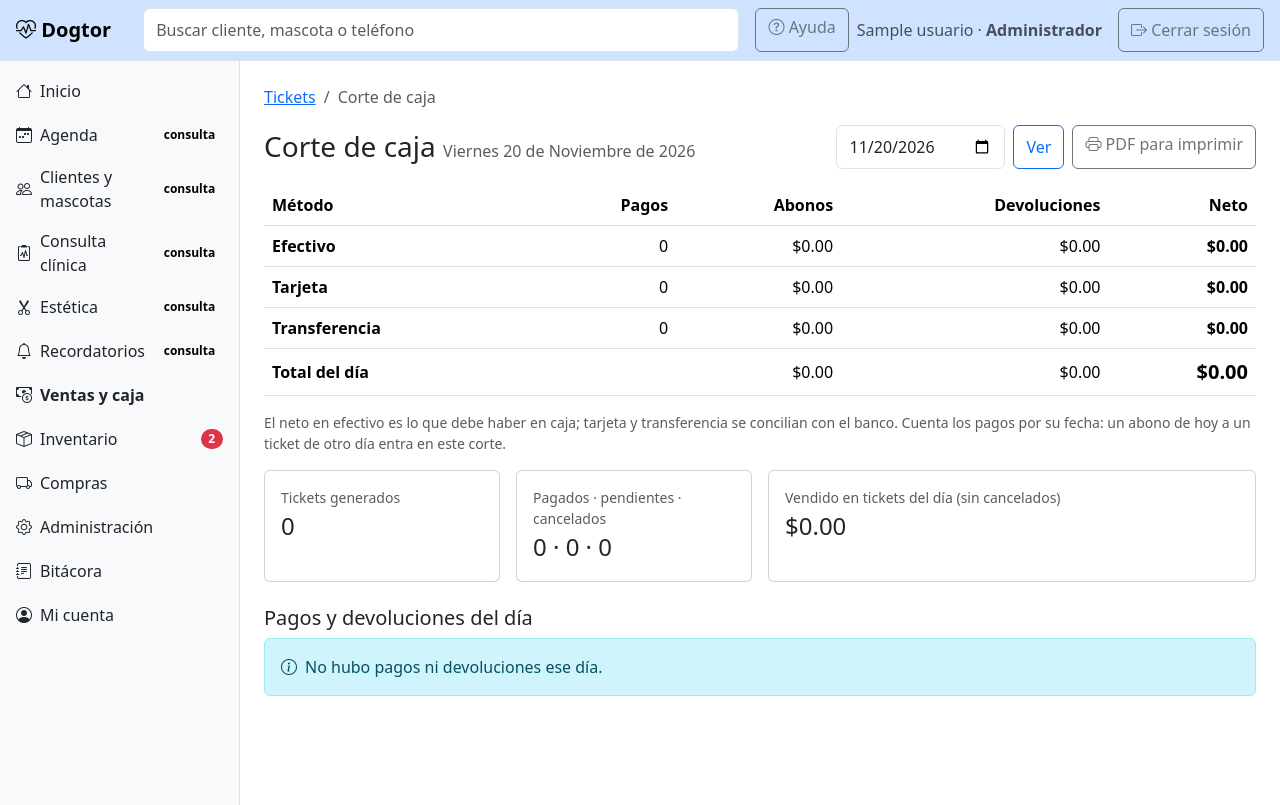
After one commit to JECR2005/dogtor-veterinaria, a Django app: page /ventas/corte/ in a window 1280 px wide. The commit adds this page. Run offline with Django 5.2, Linux system fonts and the light colour scheme; a user stored in the database is signed in; tables that the repository leaves empty hold one stand-in row (values such as "Sample post"); some libraries are stand-ins or nearby versions.

Commit message:
S4-13 y S4-14: corte de caja por método con PDF y aviso de tickets con saldo (bloque E)
- ventas/services.py: corte_de_caja (abonos, devoluciones y neto por método, por la fecha del pago;
  recibido y cambio en efectivo; resumen de tickets) y tickets_con_saldo.
- UI-19 /ventas/corte/ y su PDF tamaño carta con firmas de entrega y recepción.
- Inicio de Recepción y Administrador: tarjeta «Tickets con saldo»; /ventas/?pendientes=1.
- Pruebas: TI-12, PDF del corte y pendientes de cualquier día.

Co-Authored-By: Claude Opus 5.5 <noreply@anthropic.com>
Claude-Session: https://claude.ai/code/session_012qUdeRyn81jVz6kfdz3RHN

```diff
--- a/config/views.py
+++ b/config/views.py
@@ -19,6 +19,7 @@ def inicio(request):
     - Administrador: además, cuentas bloqueadas y alertas de inventario (S2-09).
     - Recepción y Administrador: recordatorios pendientes del día (S3-11).
     - Veterinario: avisos de estética por revisar; Estilista: atenciones por registrar hoy (S3-13).
+    - Recepción y Administrador: tickets con saldo pendiente (S4-14).
     """
     from agenda import services as agenda
     from agenda.models import EstadoCita
@@ -49,6 +50,11 @@ def inicio(request):
 
         recordatorios.generar(hoy)  # RF-09: la lista del día queda lista al entrar
         contexto["recordatorios_pendientes"] = recordatorios.pendientes(hoy).count()
+        from ventas.services import tickets_con_saldo
+
+        con_saldo = list(tickets_con_saldo())  # S4-14: lo que falta por cobrar
+        contexto["tickets_con_saldo"] = len(con_saldo)
+        contexto["saldo_pendiente"] = sum(t.saldo for t in con_saldo)
     if usuario.rol == Rol.VETERINARIO:
         from clinico.services import avisos_pendientes
 
--- /dev/null
+++ b/templates/ventas/corte.html
@@ -0,0 +1,64 @@
+{% extends "base.html" %}
+{% load formato %}
+{% block titulo %}Corte de caja{% endblock %}
+{% block ruta %}
+  <li class="breadcrumb-item"><a href="{% url 'ventas:lista' %}?fecha={{ dia|date:'Y-m-d' }}">Tickets</a></li>
+  <li class="breadcrumb-item active" aria-current="page">Corte de caja</li>
+{% endblock %}
+{% block contenido %}
+  {# UI-19 · Corte de caja: totales por método de pago, pagos y devoluciones del día (RF-13, TI-12) #}
+  <div class="d-flex flex-wrap align-items-center justify-content-between gap-2 mb-3">
+    <h1 class="h3 mb-0">Corte de caja <span class="fs-6 text-body-secondary">{{ dia|date:"l j \d\e F \d\e Y" }}</span></h1>
+    <div class="d-flex flex-wrap gap-2">
+      <form method="get" class="d-flex gap-2"><label class="visually-hidden" for="fecha">Día</label><input class="form-control" id="fecha" name="fecha" type="date" value="{{ dia|date:'Y-m-d' }}"><button class="btn btn-outline-primary" type="submit">Ver</button></form>
+      <a class="btn btn-outline-secondary" href="{% url 'ventas:corte_pdf' %}?fecha={{ dia|date:'Y-m-d' }}" target="_blank" rel="noopener"><i class="bi bi-printer" aria-hidden="true"></i> PDF para imprimir</a>
+    </div>
+  </div>
+
+  <div class="table-responsive"><table class="table align-middle" data-corte>
+    <thead><tr><th scope="col">Método</th><th scope="col" class="text-end">Pagos</th><th scope="col" class="text-end">Abonos</th><th scope="col" class="text-end">Devoluciones</th><th scope="col" class="text-end">Neto</th></tr></thead>
+    <tbody>
+      {% for fila in metodos %}
+        <tr data-metodo="{{ fila.metodo }}">
+          <th scope="row">{{ fila.metodo }}{% if fila.metodo == "Efectivo" and fila.cambio %}<div class="small fw-normal text-body-secondary">Recibido {{ fila.recibido|pesos }} · cambio entregado {{ fila.cambio|pesos }}</div>{% endif %}</th>
+          <td class="text-end">{{ fila.pagos }}</td>
+          <td class="text-end">{{ fila.abonos|pesos }}</td>
+          <td class="text-end">{{ fila.devoluciones|pesos }}</td>
+          <td class="text-end fw-semibold" data-neto>{{ fila.neto|pesos }}</td>
+        </tr>
+      {% endfor %}
+    </tbody>
+    <tfoot>
+      <tr><th scope="row" colspan="2">Total del día</th><td class="text-end">{{ totales.abonos|pesos }}</td><td class="text-end">{{ totales.devoluciones|pesos }}</td><td class="text-end fs-5 fw-semibold" data-total-neto>{{ totales.neto|pesos }}</td></tr>
+    </tfoot>
+  </table></div>
+  <p class="small text-body-secondary">El neto en efectivo es lo que debe haber en caja; tarjeta y transferencia se concilian con el banco. Cuenta los pagos por su fecha: un abono de hoy a un ticket de otro día entra en este corte.</p>
+
+  <div class="row g-3 mb-4">
+    <div class="col-6 col-lg-3"><div class="card h-100"><div class="card-body"><div class="small text-body-secondary">Tickets generados</div><div class="fs-4">{{ tickets.generados }}</div></div></div></div>
+    <div class="col-6 col-lg-3"><div class="card h-100"><div class="card-body"><div class="small text-body-secondary">Pagados · pendientes · cancelados</div><div class="fs-4">{{ tickets.pagados }} · {{ tickets.pendientes }} · {{ tickets.cancelados }}</div></div></div></div>
+    <div class="col-12 col-lg-6"><div class="card h-100"><div class="card-body"><div class="small text-body-secondary">Vendido en tickets del día (sin cancelados)</div><div class="fs-4">{{ tickets.vendido|pesos }}</div></div></div></div>
+  </div>
+
+  <h2 class="h5">Pagos y devoluciones del día</h2>
+  {% if pagos %}
+    <div class="table-responsive"><table class="table table-sm align-middle">
+      <thead><tr><th scope="col">Hora</th><th scope="col">Ticket</th><th scope="col">Cliente</th><th scope="col">Tipo</th><th scope="col">Método</th><th scope="col" class="text-end">Monto</th><th scope="col">Registró</th></tr></thead>
+      <tbody>
+        {% for pago in pagos %}
+          <tr>
+            <td class="text-nowrap">{{ pago.fecha_hora|time:"H:i" }}</td>
+            <td><a href="{% url 'ventas:ticket' pago.venta_id %}">{{ pago.venta.folio_ticket }}</a></td>
+            <td>{{ pago.venta.cliente }}</td>
+            <td>{{ pago.tipo }}</td>
+            <td>{{ pago.metodo }}</td>
+            <td class="text-end">{% if pago.tipo == "Devolución" %}−{% endif %}{{ pago.monto|pesos }}</td>
+            <td>{{ pago.empleado.nombre_completo }}</td>
+          </tr>
+        {% endfor %}
+      </tbody>
+    </table></div>
+  {% else %}
+    <div class="alert alert-info d-flex gap-2" role="status"><i class="bi bi-info-circle" aria-hidden="true"></i><span>No hubo pagos ni devoluciones ese día.</span></div>
+  {% endif %}
+{% endblock %}
--- a/ventas/services.py
+++ b/ventas/services.py
@@ -393,3 +393,62 @@ def cancelar_venta(venta, usuario, motivo):
         actual.save(update_fields=["estado", "motivo_cancelacion", "cancelo", "saldo"])
         bitacora.registrar(usuario, AccionBitacora.CANCELACION, actual, previos)  # RNF-03
     return actual
+
+
+# --- S4-13 y S4-14 · Corte de caja (RF-13, TI-12) -------------------------------------------
+def corte_de_caja(dia=None):
+    """UI-19 · Pagos y devoluciones del día por método; el neto es lo que debe haber en caja o en banco.
+
+    Cuenta por la fecha del pago (no la del ticket): un abono de hoy a un ticket de ayer entra en el corte de
+    hoy. En efectivo además se muestra lo recibido y el cambio entregado: recibido − cambio = abonos.
+    """
+    dia = dia or timezone.localdate()
+    inicio = timezone.make_aware(datetime.combine(dia, time.min))
+    pagos = list(
+        Pago.objects.filter(fecha_hora__gte=inicio, fecha_hora__lt=inicio + timedelta(days=1))
+        .select_related("venta__cliente", "empleado")
+        .order_by("fecha_hora", "id_pago")
+    )
+    cero = Decimal("0.00")
+    metodos = {
+        m: {"metodo": m, "abonos": cero, "devoluciones": cero, "recibido": cero, "cambio": cero, "pagos": 0}
+        for m in MetodoPago.values
+    }
+    for pago in pagos:
+        fila = metodos[pago.metodo]
+        fila["pagos"] += 1
+        if pago.tipo == TipoPago.ABONO:
+            fila["abonos"] += pago.monto
+            fila["recibido"] += pago.monto_recibido if pago.monto_recibido is not None else pago.monto
+            fila["cambio"] += pago.cambio or cero
+        else:
+            fila["devoluciones"] += pago.monto
+    for fila in metodos.values():
+        fila["neto"] = fila["abonos"] - fila["devoluciones"]
+    totales = {
+        clave: sum((fila[clave] for fila in metodos.values()), cero)
+        for clave in ("abonos", "devoluciones", "neto")
+    }
+    del_dia = list(tickets(dia))
+    return {
+        "dia": dia,
+        "metodos": list(metodos.values()),
+        "totales": totales,
+        "pagos": pagos,
+        "tickets": {
+            "generados": len(del_dia),
+            "pagados": sum(t.estado == EstadoVenta.PAGADA for t in del_dia),
+            "pendientes": sum(t.estado == EstadoVenta.PENDIENTE for t in del_dia),
+            "cancelados": sum(t.estado == EstadoVenta.CANCELADA for t in del_dia),
+            "vendido": sum((t.total for t in del_dia if t.estado != EstadoVenta.CANCELADA), cero),
+        },
+    }
+
+
+def tickets_con_saldo():
+    """S4-14 · Tickets pendientes de cualquier día: lo que falta por cobrar (aviso en el Inicio)."""
+    return (
+        Venta.objects.filter(estado=EstadoVenta.PENDIENTE, saldo__gt=0)
+        .select_related("cliente", "empleado", "cita__mascota")
+        .order_by("fecha_hora")
+    )
--- a/ventas/urls.py
+++ b/ventas/urls.py
@@ -8,6 +8,8 @@ app_name = "ventas"
 
 urlpatterns = [
     path("", views.lista, name="lista"),
+    path("corte/", views.corte, name="corte"),
+    path("corte/pdf/", views.corte_pdf, name="corte_pdf"),
     path("nuevo/", views.nueva, name="nueva"),
     path("tickets/<int:id_venta>/", views.ticket, name="ticket"),
     path("tickets/<int:id_venta>/pagar/", views.pagar, name="pagar"),
--- a/ventas/views.py
+++ b/ventas/views.py
@@ -7,6 +7,7 @@ Ventas y caja: Recepcionista ● y Administrador ● (la Recepcionista no cancel
 UI-17 Ticket y cobro (S4-04 a S4-07): lista de tickets, nuevo ticket (también desde una cita) y detalle.
 S4-08 a S4-10: pagos parciales con cambio, «Requiere factura» y PDF del ticket en tamaño carta.
 UI-18 Cancelación (S4-11, S4-12): con motivo; con pagos, solo el Administrador (devolución y bitácora).
+UI-19 Corte de caja (S4-13, S4-14): pagos y devoluciones del día por método, con su PDF tamaño carta.
 """
 
 import json
@@ -50,9 +51,12 @@ def lista(request):
     estado = request.GET.get("estado", "")
     if estado not in EstadoVenta.values:
         estado = ""
-    tickets = list(services.tickets(dia, estado))
+    con_saldo = request.GET.get("pendientes") == "1"  # S4-14: todos los pendientes, de cualquier día
+    tickets = list(services.tickets_con_saldo() if con_saldo else services.tickets(dia, estado))
     hoy = timezone.localdate()
     contexto = {
+        "con_saldo": con_saldo,
+        "saldo_pendiente": sum(t.saldo for t in tickets) if con_saldo else None,
         "dia": dia,
         "hoy": hoy,
         "estado": estado,
@@ -238,3 +242,22 @@ def cancelar(request, id_venta):
         "maximo": services.MOTIVO_MAXIMO,
     }
     return render(request, "ventas/cancelar.html", contexto)
+
+
+@requiere_permiso("ventas")
+def corte(request):
+    """UI-19 · Corte de caja del día por método de pago: abonos, devoluciones y neto (RF-13, TI-12)."""
+    dia = _dia(request)
+    return render(request, "ventas/corte.html", {**services.corte_de_caja(dia), "hoy": timezone.localdate()})
+
+
+@requiere_permiso("ventas")
+def corte_pdf(request):
+    """S4-14 · PDF del corte de caja en tamaño carta, para firmarlo al cerrar el día."""
+    datos = services.corte_de_caja(_dia(request))
+    respuesta = HttpResponse(
+        pdf_desde_plantilla("reportes/corte.html", {**datos, "imprimio": request.user.empleado}),
+        content_type="application/pdf",
+    )
+    respuesta["Content-Disposition"] = f'inline; filename="Corte-{datos["dia"]:%Y-%m-%d}.pdf"'
+    return respuesta
```
Also changed, not shown: docs/gestion/sprint4.md (+2 -2 lines), templates/inicio.html (+7 -0 lines), templates/reportes/corte.html (added, +54 -0 lines), templates/ventas/lista.html (+17 -8 lines), tests/integracion/test_TI12_corte_de_caja.py (added, +115 -0 lines).
